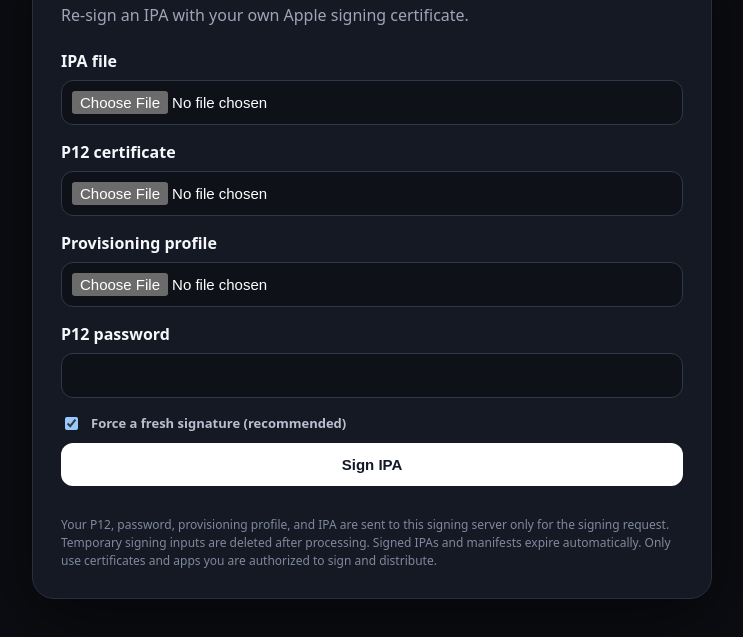
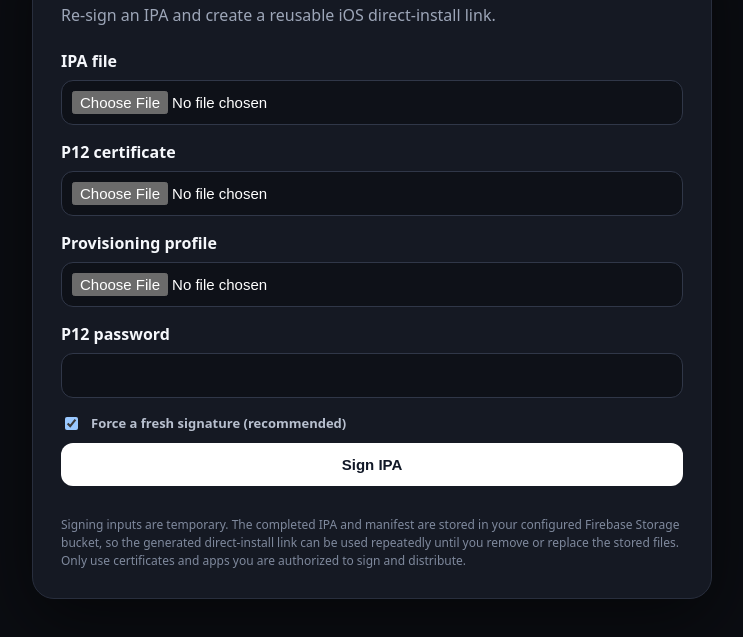
Before and after one commit to scarlet-ipainstall/ScarletIpasigning, a website: page index.html in a window 1280 px wide. Shown: the part 135-772 px from the top of the page, without its empty margins (268-1011 px from the left). Drawn offline with Linux system fonts and the light colour scheme.

Commit message:
Update UI for reusable Firebase-backed direct-install links

```diff
--- a/index.html
+++ b/index.html
@@ -10,7 +10,7 @@
 <body>
 <main class="card">
   <div class="logo">Scarlet IPA Signer</div>
-  <div class="sub">Re-sign an IPA with your own Apple signing certificate.</div>
+  <div class="sub">Re-sign an IPA and create a reusable iOS direct-install link.</div>
   <form id="form">
     <div class="row"><label for="ipa">IPA file</label><input id="ipa" name="ipa" type="file" accept=".ipa,application/octet-stream" required></div>
     <div class="row"><label for="p12">P12 certificate</label><input id="p12" name="p12" type="file" accept=".p12,.pfx,application/x-pkcs12" required></div>
@@ -25,7 +25,7 @@
     <a id="install" class="action install">Install Directly on iPhone/iPad</a>
     <a id="manifest" class="action">View manifest.plist</a>
   </div>
-  <div class="small">Your P12, password, provisioning profile, and IPA are sent to this signing server only for the signing request. Temporary signing inputs are deleted after processing. Signed IPAs and manifests expire automatically. Only use certificates and apps you are authorized to sign and distribute.</div>
+  <div class="small">Signing inputs are temporary. The completed IPA and manifest are stored in your configured Firebase Storage bucket, so the generated direct-install link can be used repeatedly until you remove or replace the stored files. Only use certificates and apps you are authorized to sign and distribute.</div>
 </main>
 <script>
 const form=document.getElementById('form'),status=document.getElementById('status'),download=document.getElementById('download'),install=document.getElementById('install'),manifest=document.getElementById('manifest'),button=document.getElementById('submit');
```
